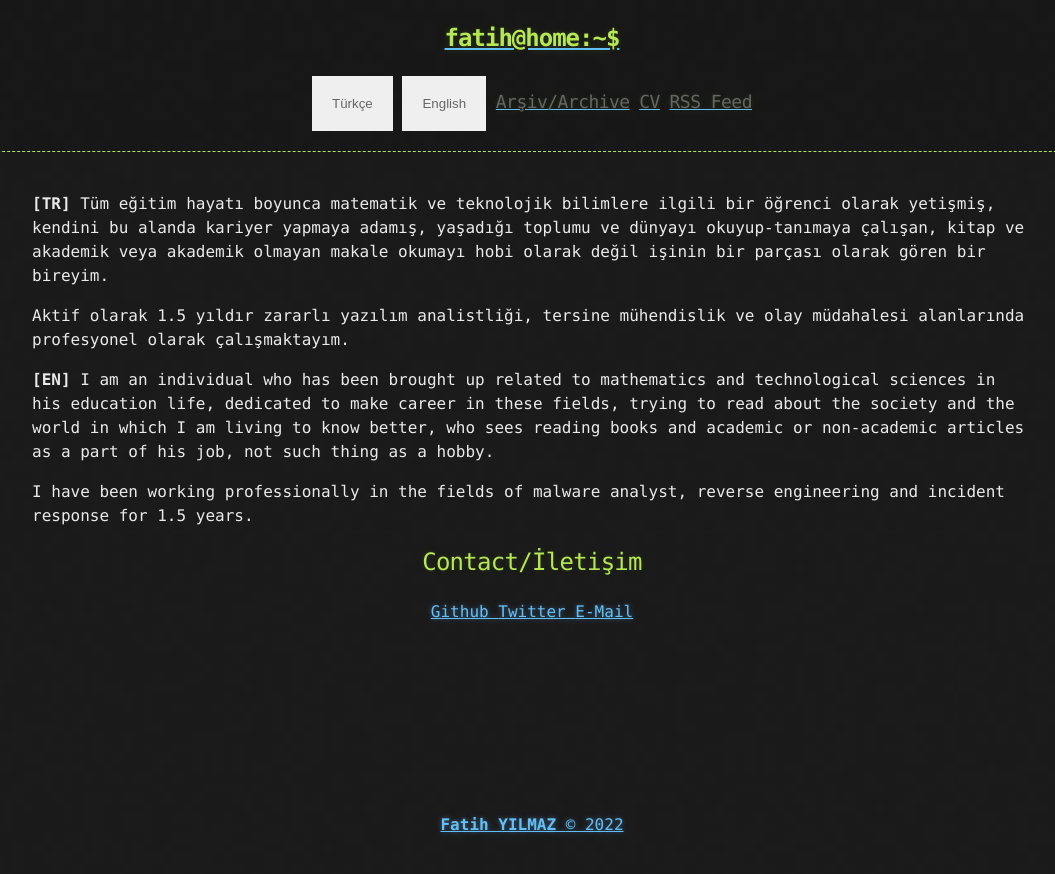
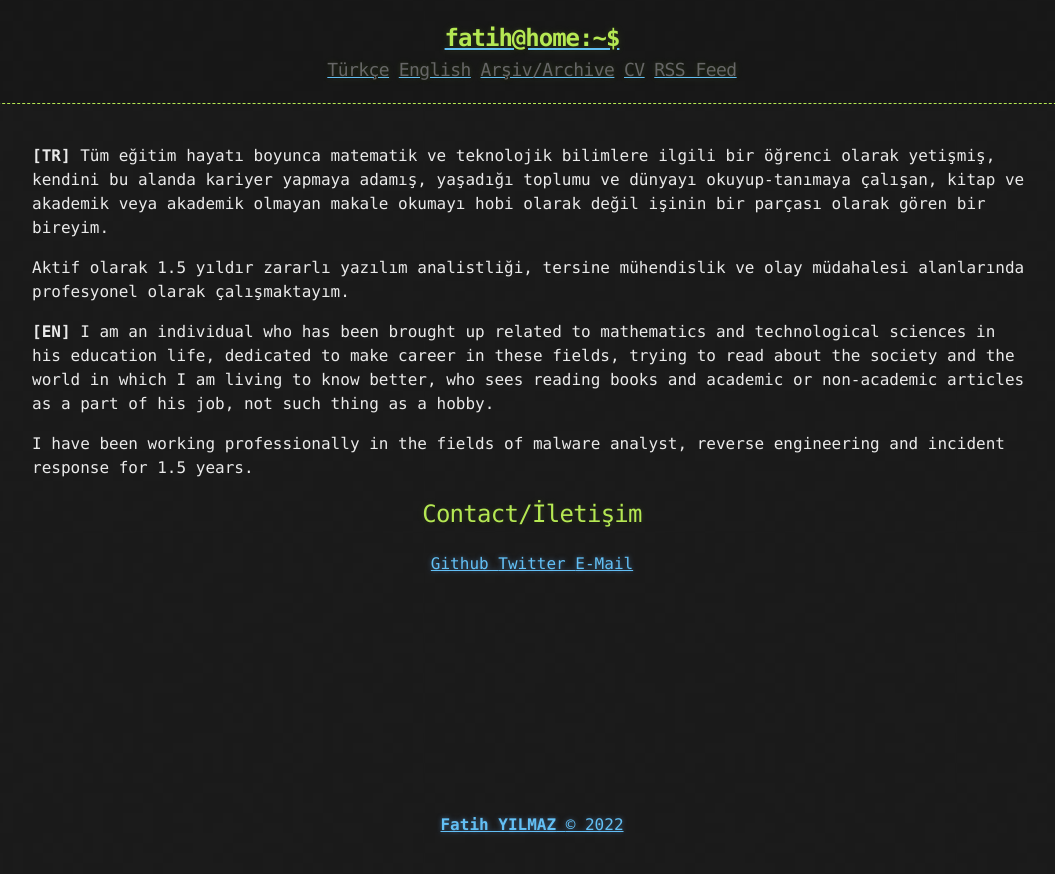
Before and after one commit to fatihbeyexe/onlyf8.github.io, a Jekyll site: the page built from index.html, in a window 1280 px wide. Shown: the top 874 px of the page, without its empty margins (108-1163 px from the left). Built offline with Jekyll 4.4.1, drawn with Linux system fonts in a browser that asks for light colours; the list of posts is cut into pages by our own code.

Commit message:
Adding dropdown menu

```diff
--- a/_includes/links.html
+++ b/_includes/links.html
@@ -1,21 +1,22 @@
 <style>
     .mainmenubtn {
   color: #666;
-  border: none;
   cursor: pointer;
-  padding:20px;
-  margin-top:20px;
 }
 .dropdown {
   display: inline-block;
+  position: relative;
 }
 .dropdown-child {
   display: none;
+  position: absolute;
+  background-color: rgb(26, 5, 5);
   min-width: 200px;
 }
 .dropdown-child a {
   color: #666;
   padding: 20px;
+  border: 1px outset #e2e2e2;
   text-decoration: none;
   display: block;
 }
@@ -24,14 +25,14 @@
 }
 </style>
 <div class="dropdown">
-    <button class="mainmenubtn">Türkçe </button>
+    <a href=""><h2 class="header-link">Türkçe </h2></a>
     <div class="dropdown-child">
       <a href="{{ "/trzararliyazilim" | prepend: site.baseurl | replace: '//', '/' }}"><h2 class="header-link">Zararlı Yazılım Blog Postları</h2></a>
       <a href="{{ "/trdfir" | prepend: site.baseurl | replace: '//', '/' }}"><h2 class="header-link">Adli Bilişim ve Olay Müdahalesi Blog Postları</h2></a>
     </div>
   </div>
   <div class="dropdown">
-    <button class="mainmenubtn">English </button>
+    <a href=""><h2 class="header-link">English </h2></a>
     <div class="dropdown-child">
       <a href="{{ "/enmalware" | prepend: site.baseurl | replace: '//', '/' }}"><h2 class="header-link">Malware Blog Posts</h2></a>
       <a href="{{ "/endfir" | prepend: site.baseurl | replace: '//', '/' }}"><h2 class="header-link">DFIR Blog Posts</h2></a>
```
